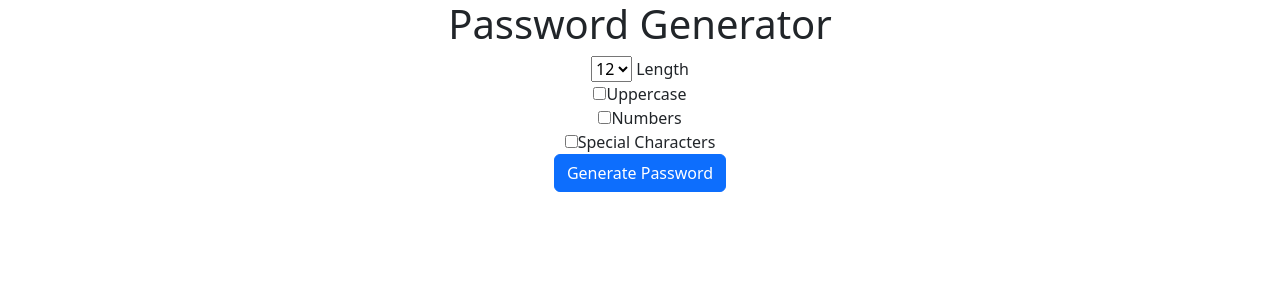
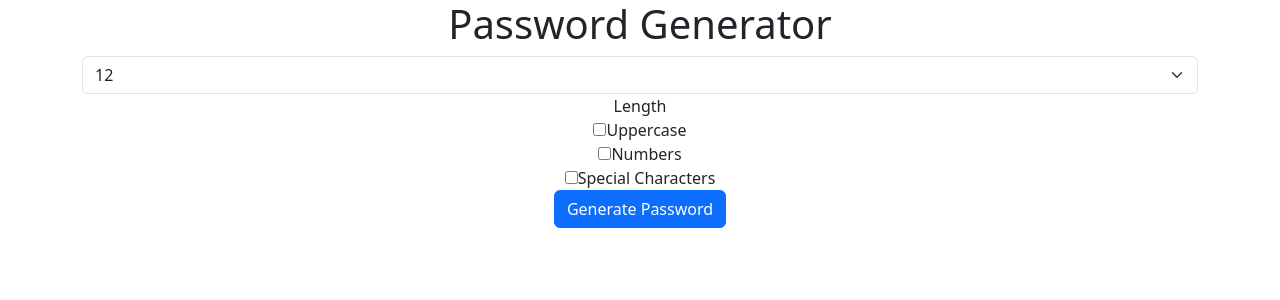
Before and after one commit to Tonyjr7/Password_Generator, a Django app: page / in a window 1280 px wide. Shown: the top 300 px of the page. Run offline with Django 5.2, Linux system fonts and the light colour scheme.

Commit message:
Update home.html

```diff
--- a/generator/templates/generator/home.html
+++ b/generator/templates/generator/home.html
@@ -1,10 +1,18 @@
+<!DOCTYPE html>
+<html lang="en">
+<head>
+    <meta charset="UTF-8">
+    <meta name="viewport" content="width=device-width, initial-scale=1.0">
     <link href="https://cdn.jsdelivr.net/npm/bootstrap@5.3.3/dist/css/bootstrap.min.css" rel="stylesheet" integrity="sha384-QWTKZyjpPEjISv5WaRU9OFeRpok6YctnYmDr5pNlyT2bRjXh0JMhjY6hW+ALEwIH" crossorigin="anonymous">
-
+    <link rel="stylesheet" href="path/to/your/style.css">
+    <title>Home</title>
+</head>
+<body>
     <div class="container text-center">
         <h1>Password Generator</h1>
 
         <form action="{% url 'password' %}">
-        <select name="length">
+            <select name="length" class="form-select">
                 <option value="6">6</option>
                 <option value="7">7</option>
                 <option value="8">8</option>
@@ -21,8 +29,8 @@
             <br>
             <input type="checkbox" name="special">Special Characters
             <br>
-
-
             <input type="submit" value="Generate Password" class="btn btn-primary">
         </form>
     </div>
+</body>
+</html>
```
Lines whose indentation alone changed are shown as unchanged.
